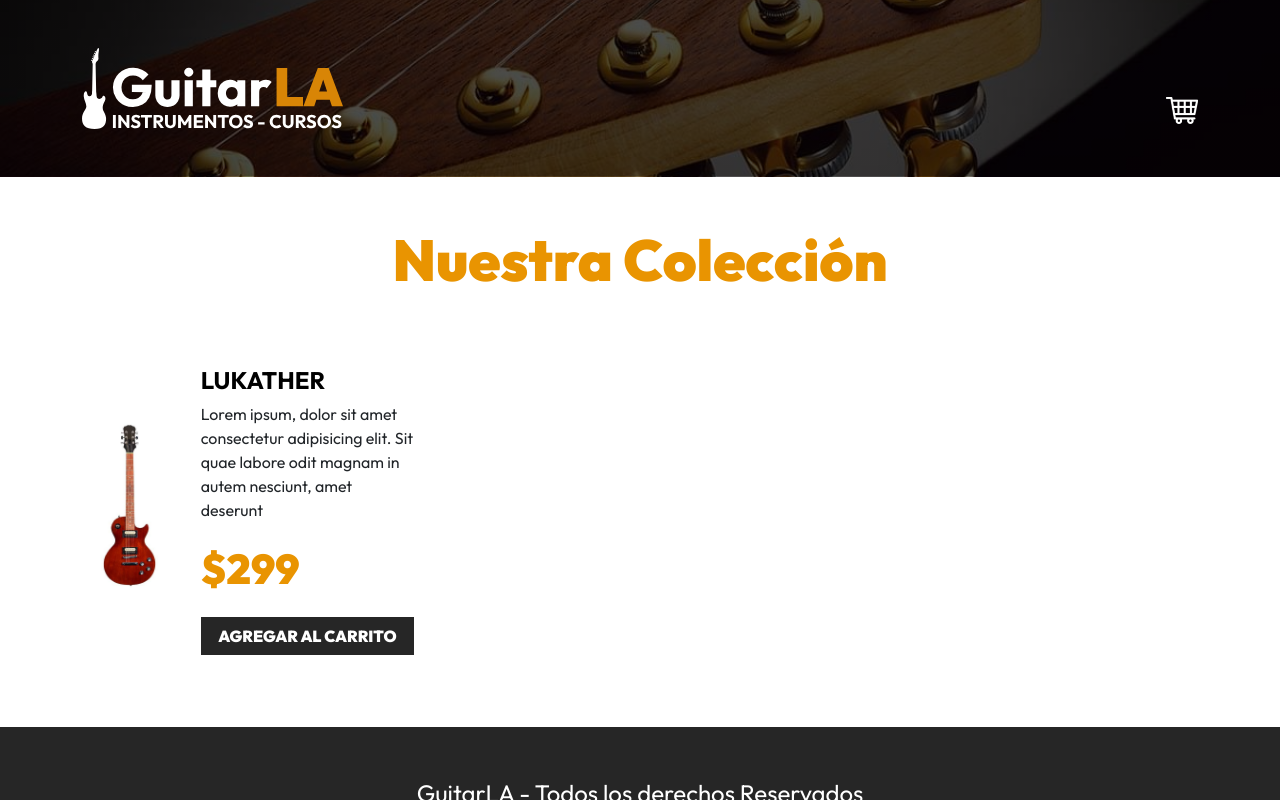
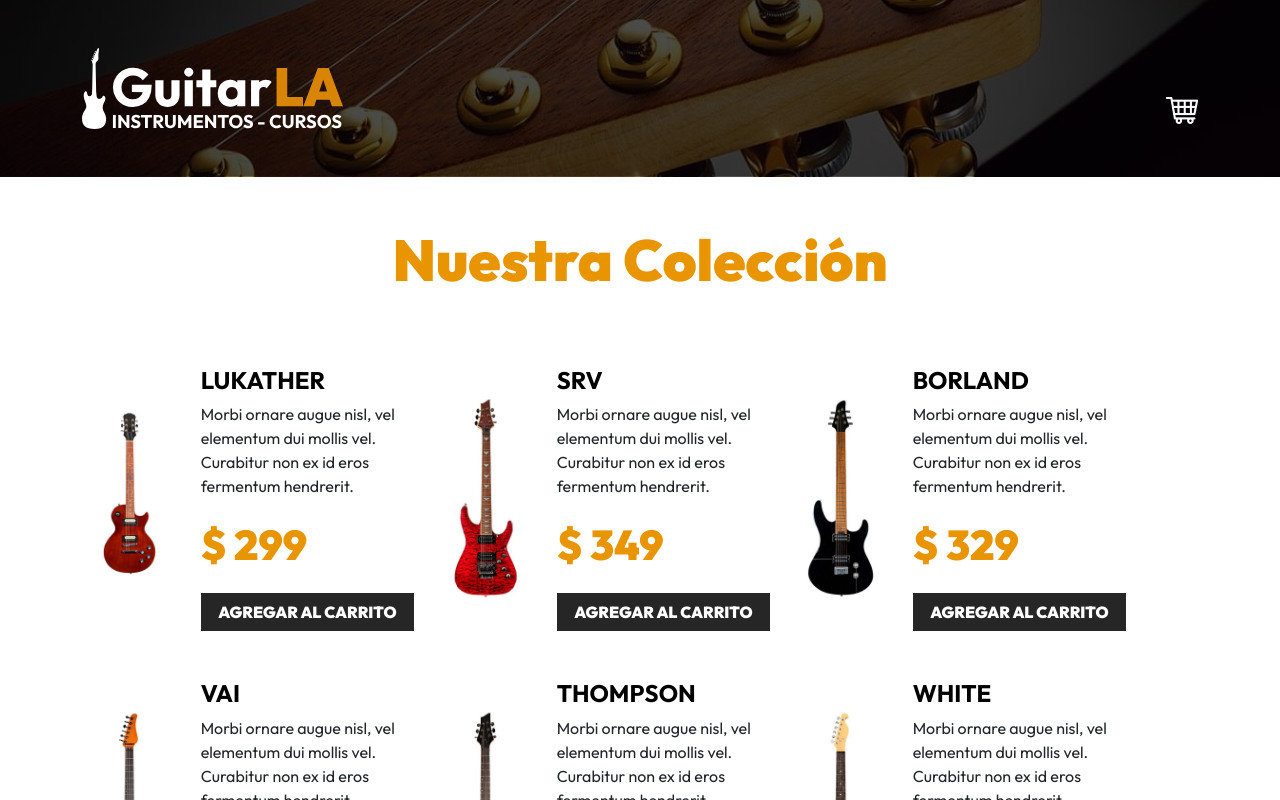
Before and after one commit to armandotechno/guitarla-2025, a React (Vite) app: page / in a window 1280 px wide. Shown: the top 800 px of the page. Built offline with nearby package versions, Linux system fonts and the light colour scheme.

Commit message:
Mostrando la informacion de cada guitarra

```diff
--- a/src/App.jsx
+++ b/src/App.jsx
@@ -7,7 +7,7 @@
 
 function App() {
 
-    const [ data, setdata ] = useState(db)
+    const [data, setdata] = useState(db)
 
     return (
         <>
@@ -17,7 +17,14 @@
                 <h2 className="text-center">Nuestra Colección</h2>
 
                 <div className="row mt-5">
-                    <Guitar />
+                    {data.map((guitar) => (
+                            <Guitar
+                                key={ guitar.id }
+                                guitar={ guitar }
+                            />
+                        )
+                    )}
+
                 </div>
             </main>
 
--- a/src/components/Guitar.jsx
+++ b/src/components/Guitar.jsx
@@ -1,15 +1,16 @@
-export default function Guitar() {
+export default function Guitar({guitar}) {
 
+    const { name, image, description, price } = guitar
 
     return (
         <div className="col-md-6 col-lg-4 my-4 row align-items-center">
             <div className="col-4">
-                <img className="img-fluid" src="./public/img/guitarra_01.jpg" alt="imagen guitarra" />
+                <img className="img-fluid" src={`/img/${image}.jpg`} alt="imagen guitarra" />
             </div>
             <div className="col-8">
-                <h3 className="text-black fs-4 fw-bold text-uppercase">Lukather</h3>
-                <p>Lorem ipsum, dolor sit amet consectetur adipisicing elit. Sit quae labore odit magnam in autem nesciunt, amet deserunt</p>
-                <p className="fw-black text-primary fs-3">$299</p>
+                <h3 className="text-black fs-4 fw-bold text-uppercase">{ name }</h3>
+                <p>{ description }</p>
+                <p className="fw-black text-primary fs-3">$ { price }</p>
                 <button
                     type="button"
                     className="btn btn-dark w-100"
```
